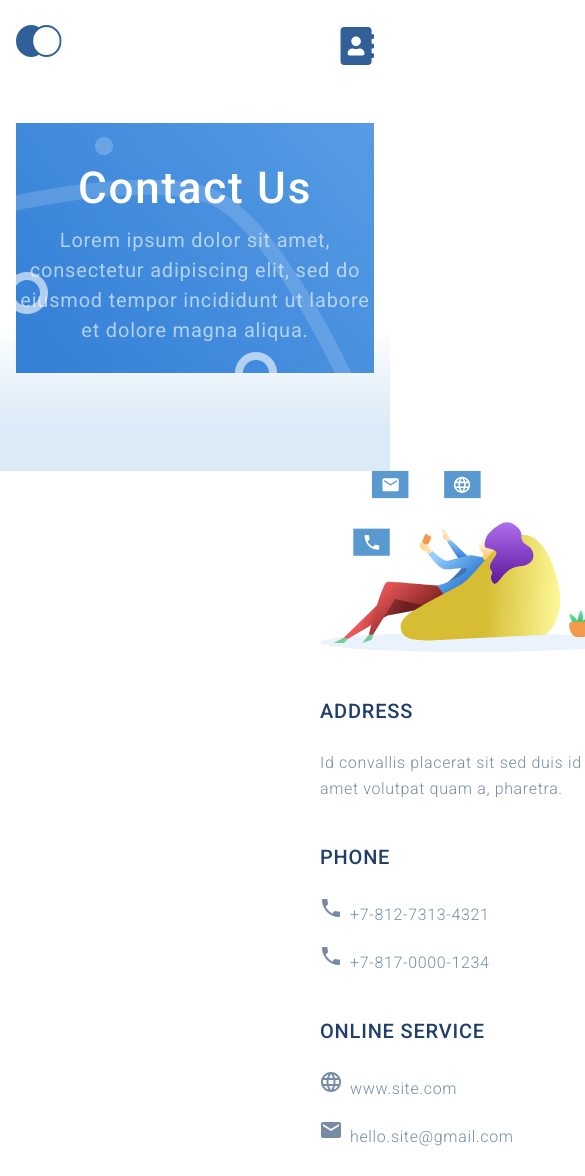
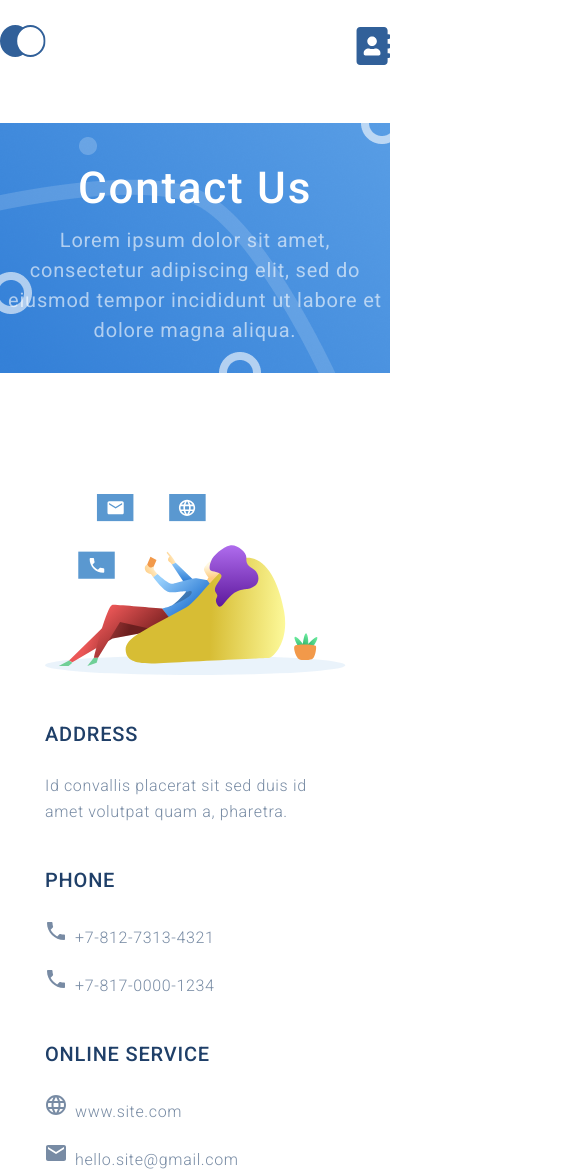
Before and after one commit to dp140482/automation-tool, a plain HTML site: page contacts.html in a window 390 px wide. Shown: the top 1176 px of the page, 585 px wide, since content can reach past the window. Drawn offline with Linux system fonts and the light colour scheme.

Commit message:
Improve adaptive

```diff
--- a/contacts.html
+++ b/contacts.html
@@ -10,8 +10,7 @@
 </head>
 
 <body>
-    <header class="top">
-        <div class="container top__box top__box_at-contacts">
+    <header class="container top__box top__box_at-contacts">
         <ul class="top__header">
             <li>
                 <a href="index.html"><img src="img/toindex.svg" alt="Главная"></a>
@@ -20,17 +19,17 @@
                 <a href="contacts.html"><img src="img/tocontacts.svg" alt="Контакты"></a>
             </li>
         </ul>
-            <div class="top__contacts">
+    </header>
+
+    <section class="contacts">
         <h2 class="contact-us">Contact Us</h2>
         <p class="contacts__text">
             Lorem ipsum dolor sit amet, consectetur adipiscing elit, sed do eiusmod tempor incididunt ut labore et dolore magna aliqua.
         </p>
-            </div>
-        </div>
-    </header>
+    </section>
 
     <main>
-        <div class="main__content container">
+        <div class="main__content">
             <div class="permanent">
                 <img src="img/callback.svg" alt="Company Logo">
                 <h4 class="permanent__header">Address</h4>
--- a/css/style.css
+++ b/css/style.css
@@ -525,17 +525,17 @@ body {
 
 .top__box_at-contacts {
     min-height: 0;
-    margin-bottom: 57px;
+    margin: 0 auto 54px;
+    padding: 0;
 }
 
-.top__contacts {
-    background-image: url('../img/contactUs.png');
+.contacts {
+    background: url('../img/contactUs.png') no-repeat 0 0 / cover;
     height: 250px;
     display: flex;
     flex-direction: column;
     justify-content: center;
     align-items: center;
-    margin-top: 54px;
 }
 
 .contacts__text {
@@ -626,11 +626,12 @@ body {
 
 .main__content {
     display: flex;
-    width: 940px;
+    max-width: 940px;
     justify-content: space-between;
     align-items: center;
     flex-wrap: wrap;
-    padding-bottom: 96px;
+    padding: 57px 0 96px;
+    margin: 0 auto;
 }
 
 .form {
@@ -680,6 +681,7 @@ body {
     padding: 15px;
     letter-spacing: 0.04em;
     padding: 23px 183px;
+    cursor: pointer;
 }
 
 .submit-btn:hover {
@@ -693,8 +695,32 @@ body {
 @media (max-width: 1032px) {
     .main__content {
         flex-direction: column;
+        width: 100%;
+        margin-top: 64px;
     }
     .form {
-        margin-top: 64px;
+        margin: 64px 17px 0;
+        max-width: 540px;
     }
 }
+
+@media (max-width: 690px) {
+    .form {
+        max-width: 100%;
+    }
+}
+
+@media (max-width: 590px) {
+    .form {
+        padding: 35px;
+    }
+    .submit-btn {
+        padding: 23px 140px;
+    }
+}
+
+@media (max-width: 460px) {
+    .submit-btn {
+        padding: 23px 96px;
+    }
+}
```
Lines whose indentation alone changed are shown as unchanged.
